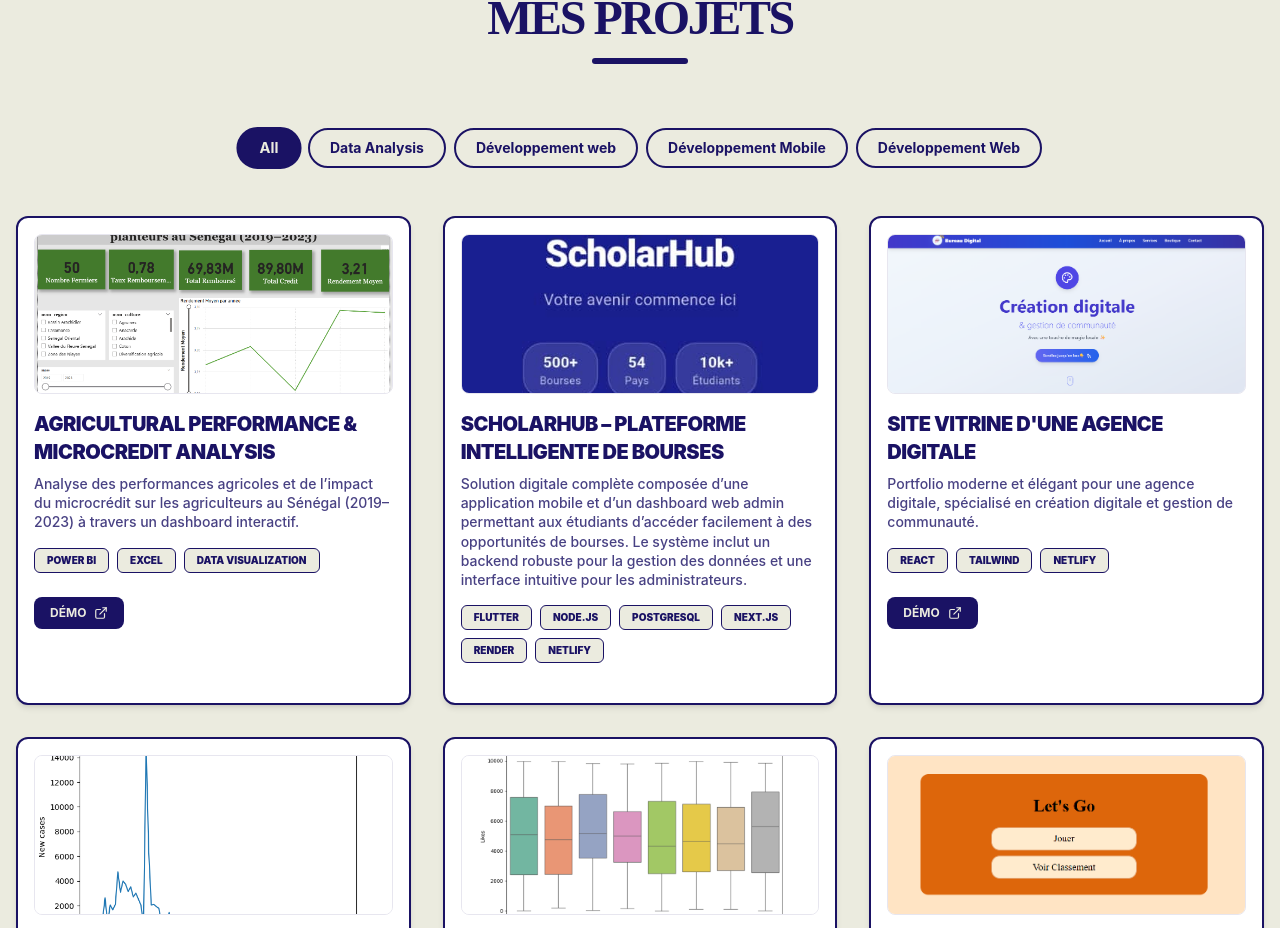
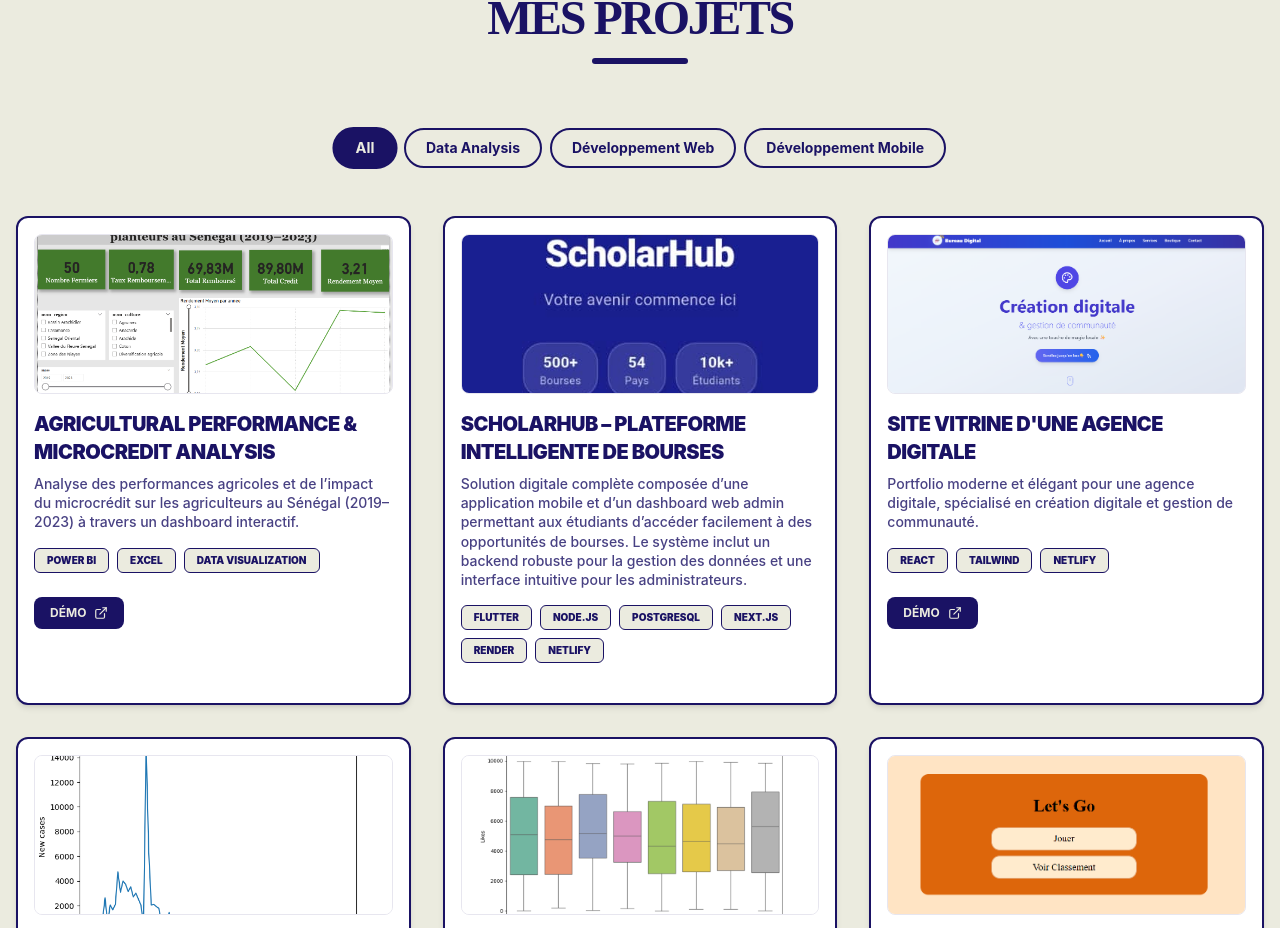
Before and after one commit to Solangeilinga/portfolio, a React (Vite) app: page / in a window 1280 px wide. Shown: the part 4932-5860 px from the top of the page. Built offline with nearby package versions, Linux system fonts and the light colour scheme.

Commit message:
Ajout projet

```diff
--- a/src/data/projectsData.js
+++ b/src/data/projectsData.js
@@ -23,7 +23,7 @@
     id: 2,
     title: "ScholarHub – Plateforme intelligente de bourses",
     description: "Solution digitale complète composée d’une application mobile et d’un dashboard web admin permettant aux étudiants d’accéder facilement à des opportunités de bourses. Le système inclut un backend robuste pour la gestion des données et une interface intuitive pour les administrateurs.",
-    tags: ["Développement web", "Développement Mobile"],
+    tags: ["Développement Web", "Développement Mobile"],
     Technologies: ["Flutter", "Node.js", "PostgreSQL", "Next.js", "Render", "Netlify"],
     image: scholarhub,
     demo: ""
```
